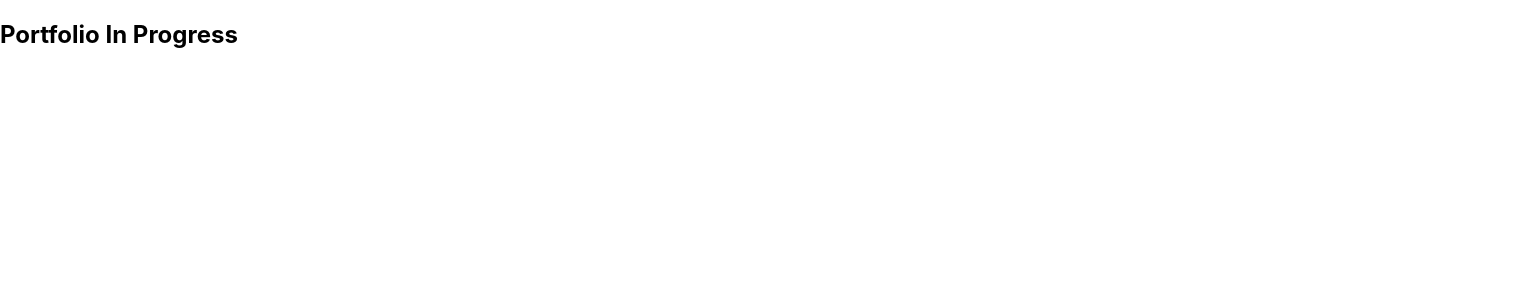
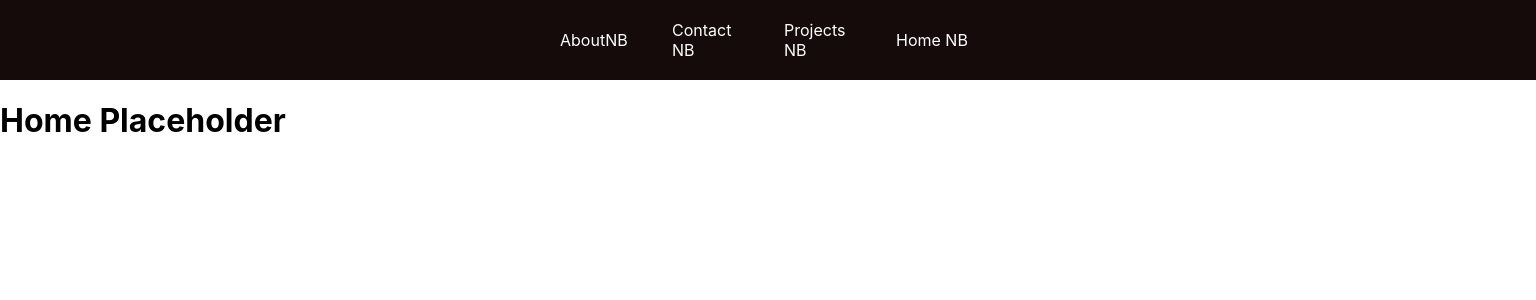
Before and after one commit to hajschroeder/HansJPortfolio, a React (Create React App) app: page /home in a window 1280 px wide. Shown: the top 300 px of the page, 1536 px wide, since content can reach past the window. Built offline with nearby package versions, Linux system fonts and the light colour scheme.

Commit message:
include component files, navigation. Add routing to app

```diff
--- a/package.json
+++ b/package.json
@@ -8,6 +8,8 @@
     "@testing-library/user-event": "^13.5.0",
     "react": "^18.2.0",
     "react-dom": "^18.2.0",
+    "react-icons": "^4.8.0",
+    "react-router-dom": "^5.2.0",
     "react-scripts": "5.0.1",
     "web-vitals": "^2.1.4"
   },
--- a/src/App.js
+++ b/src/App.js
@@ -1,9 +1,34 @@
 import './App.css';
+import About from "./components/About/About";
+import Contact from './components/Contact/Contact';
+import Home from './components/Home/Home';
+import Layout from './components/Layout/Layout';
+import Projects from './components/Projects/Projects';
+import { Switch, Route, Router, Redirect } from 'react-router-dom'
 
 function App () {
   return (
-    <h2>Portfolio In Progress</h2>
-  )
+    <div>
+  <Layout />
+      <Switch>
+        <Route path='/about' exact>
+          <About />
+        </Route>
+        <Route path='/contact'>
+          <Contact />
+        </Route>
+        <Route path='/home'>
+          <Home />
+        </Route>
+        <Route path='/projects'>
+          <Projects />
+        </Route>
+
+      </Switch>
+
+  {/* </Layout> */}
+  </div>
+  );
 }
 
 export default App;
--- /dev/null
+++ b/src/components/About/About.js
@@ -0,0 +1,11 @@
+import React from "react";
+
+const About = () => {
+  return(
+    <div>
+      <h2>About Placeholder</h2>
+    </div>
+  )
+}
+
+export default About
--- /dev/null
+++ b/src/components/Contact/Contact.js
@@ -0,0 +1,12 @@
+import React from "react";
+
+const Contact = () => {
+
+  return (
+    <div>
+      <h1>Contact Placeholder</h1>
+    </div>
+  )
+}
+
+export default Contact
--- /dev/null
+++ b/src/components/Home/Home.js
@@ -0,0 +1,12 @@
+import React from "react";
+
+const Home  = ()=> {
+
+  return (
+    <div>
+      <h1>Home Placeholder</h1>
+    </div>
+  )
+}
+
+export default Home
--- /dev/null
+++ b/src/components/Layout/Layout.js
@@ -0,0 +1,12 @@
+import { React, Fragment } from "react";
+import Navbar from "./Navbar";
+
+const Layout = (props) => {
+  return (
+    <Fragment>
+      <Navbar />
+    </Fragment>
+  )
+}
+
+export default Layout
--- /dev/null
+++ b/src/components/Layout/Navbar.js
@@ -0,0 +1,35 @@
+import { Link as NavLink } from 'react-router-dom';
+import classes from './Navbar.module.css';
+
+const Navbar = () => {
+  return (
+    <header className={classes.header}>
+      <nav>
+        <ul>
+          <li>
+            <NavLink activeClassName= {classes.active} to='/about'>
+              AboutNB
+            </NavLink>
+          </li>
+          <li>
+            <NavLink activeClassName= {classes.active} to='/contact'>
+              Contact NB
+            </NavLink>
+          </li>
+          <li>
+            <NavLink activeClassName= {classes.active} to='/projects'>
+              Projects NB
+            </NavLink>
+          </li>
+          <li>
+            <NavLink activeClassName= {classes.active} to='/home'>
+              Home NB
+            </NavLink>
+          </li>
+        </ul>
+      </nav>
+    </header>
+  );
+}
+
+export default Navbar
--- /dev/null
+++ b/src/components/Layout/Navbar.module.css
@@ -0,0 +1,38 @@
+.header {
+  width: 100%;
+  height: 5rem;
+  background-color: rgb(22, 11, 11);
+  padding: 0 10%;
+}
+
+.header  nav {
+  height: 100%;
+}
+
+.header ul {
+  height: 100%;
+  list-style: none;
+  display: flex;
+  padding: 0;
+  margin: 0;
+  align-items: center;
+  justify-content: center;
+}
+
+.header li {
+  margin: 0 1rem;
+  width: 5rem;
+}
+
+.header a {
+  color: white;
+  text-decoration: dashed;
+}
+
+.header a:hover,
+.header a:active,
+.header a.active {
+  color: #000;
+  padding-bottom: 0.25rem;
+  border-bottom: 4px solid #95bcf0;
+}
--- /dev/null
+++ b/src/components/Projects/Projects.js
@@ -0,0 +1,11 @@
+import React from "react"
+
+const Projects = () =>{
+  return (
+    <div>
+      <h2>Projects Placeholder</h2>
+    </div>
+  )
+}
+
+export default Projects
--- a/src/index.js
+++ b/src/index.js
@@ -3,6 +3,11 @@ import ReactDOM from 'react-dom/client';
 
 import './index.css';
 import App from './App';
+import { BrowserRouter } from 'react-router-dom';
 
 const root = ReactDOM.createRoot(document.getElementById('root'));
-root.render(<App />);
+root.render(
+  <BrowserRouter>
+    <App />
+  </BrowserRouter>
+);
```
Also changed, not shown: 1 other file (tests, documents, lock files or other folders).
